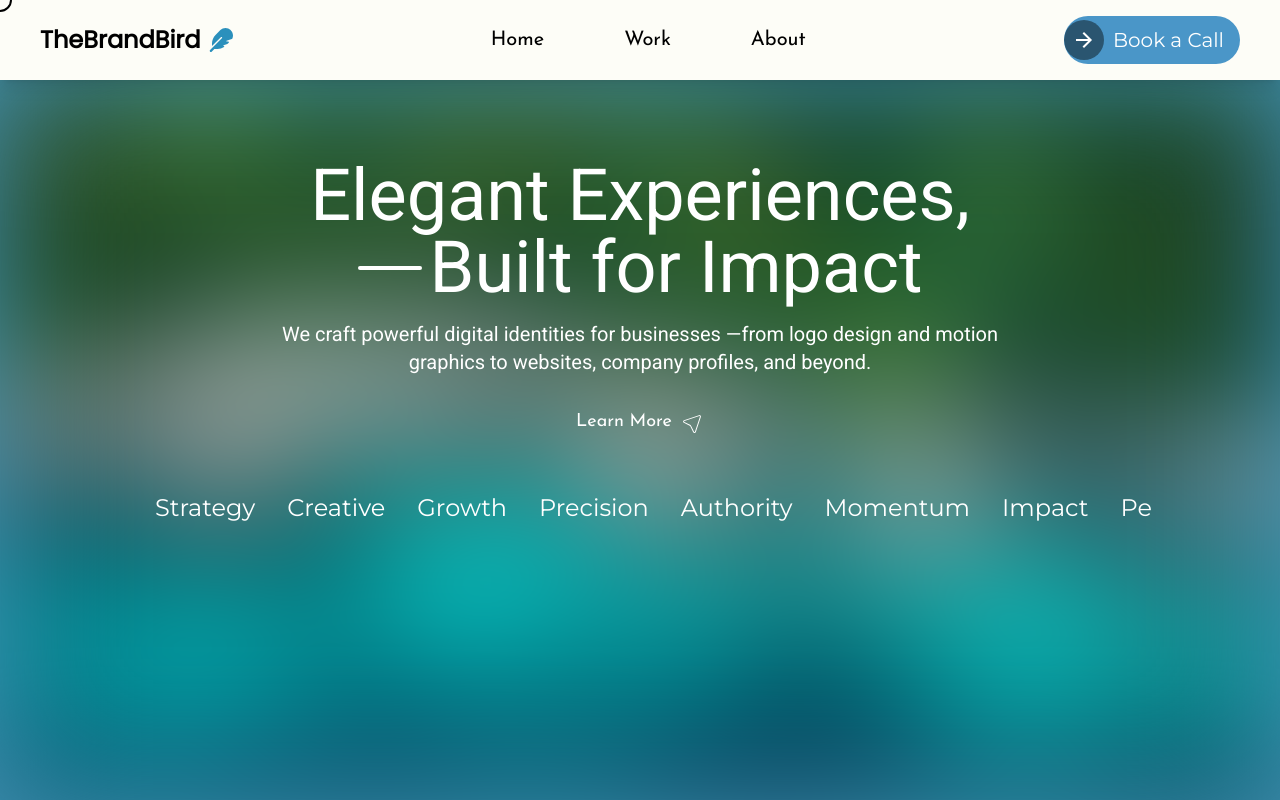
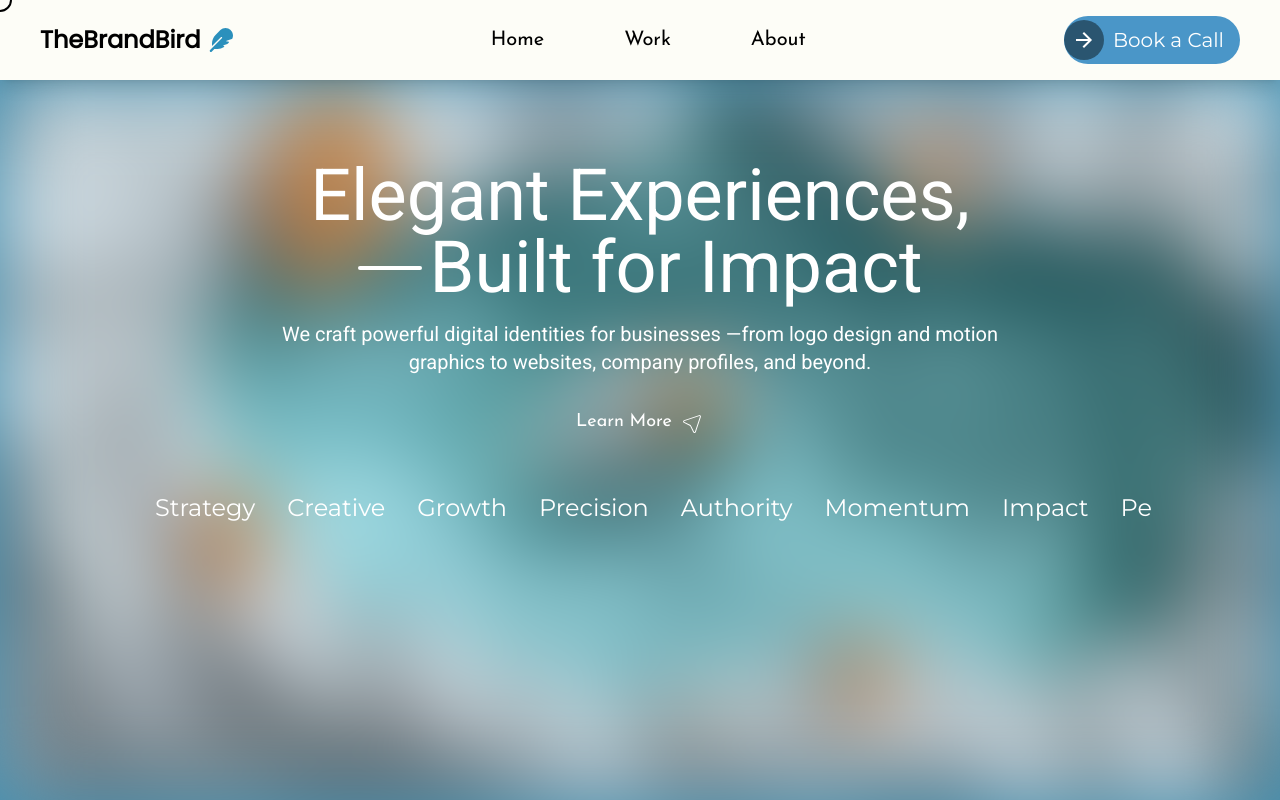
Before and after one commit to sunnnymudgal/TheBrandBird, a React (Vite) app: page / in a window 1280 px wide. Shown: the top 800 px of the page. Built offline with nearby package versions, Linux system fonts and the light colour scheme.

Commit message:
updated transition

```diff
--- a/src/components/Main.jsx
+++ b/src/components/Main.jsx
@@ -6,7 +6,7 @@ import { Link } from "react-router-dom";
 function Main() {
   return (
     <div className="relative min-h-[90vh] w-full overflow-hidden font-[roboto]">
-      <div className="absolute inset-0 bg-[url('/images/forest.jpg')] bg-cover bg-center blur-3xl"></div>
+      <div className="absolute inset-0 bg-[url('/images/heroBg.jpg')] bg-cover bg-center blur-2xl"></div>
 
       <motion.div
         initial={{ opacity: 0, y: 20 }}
```
